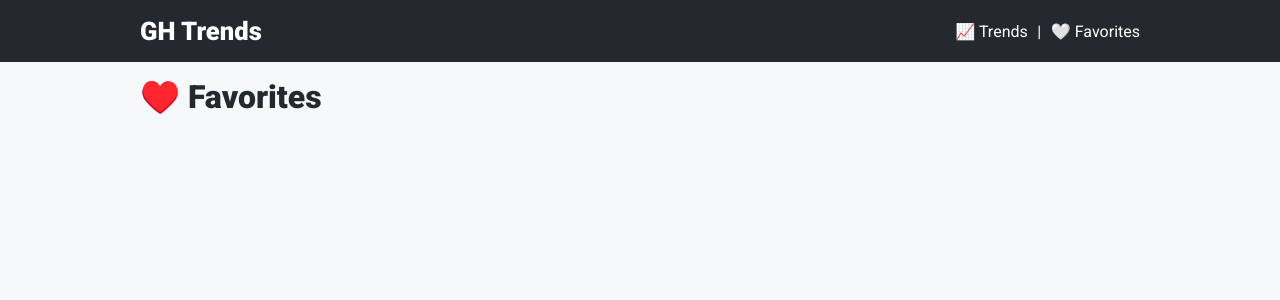
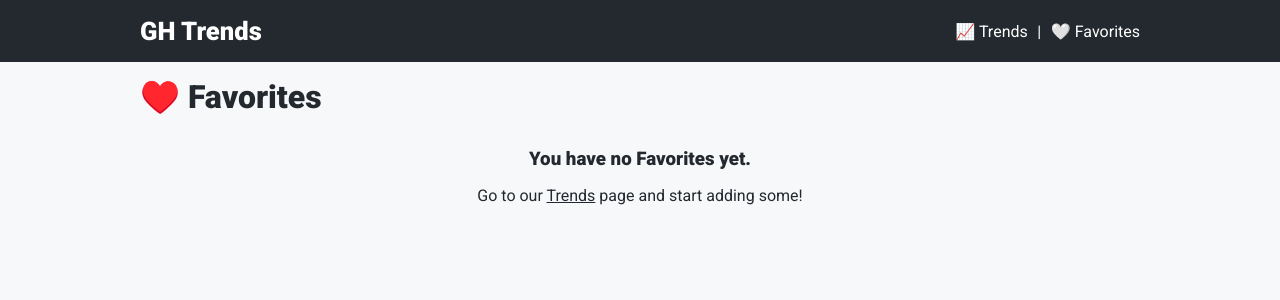
Before and after one commit to cgomes-side-projects/github-trends, a Next.js app: page /favorites in a window 1280 px wide. Shown: the top 300 px of the page. Built offline with nearby package versions, Linux system fonts and the light colour scheme.

Commit message:
Created the Favorites page using localStorage Data

```diff
--- a/src/pages/favorites.tsx
+++ b/src/pages/favorites.tsx
@@ -1,4 +1,9 @@
 import Head from 'next/head';
+import Link from 'next/link';
+import ReposList from '../modules/ReposList/ReposList';
+import { useFavoriteStore } from '../modules/Store/FavoritesStore';
+
+import styles from '../styles/favoritesPage.module.scss';
 
 export default function favorites() {
   return (
@@ -10,7 +15,25 @@ export default function favorites() {
 
       <div className="container">
         <h1>♥️ Favorites</h1>
+        <ListWithState />
       </div>
     </>
   );
 }
+
+function ListWithState() {
+  const storedRepos = useFavoriteStore((state) => Object.values(state.storedRepos));
+
+  if (!storedRepos.length) {
+    return (
+      <section className={styles.noFavorites}>
+        <h3>You have no Favorites yet.</h3>
+        <p>
+          Go to our <Link href="/">Trends</Link> page and start adding some!
+        </p>
+      </section>
+    );
+  }
+
+  return <ReposList repos={storedRepos} />;
+}
--- /dev/null
+++ b/src/styles/favoritesPage.module.scss
@@ -0,0 +1,16 @@
+.noFavorites {
+  margin-top: 2rem;
+  text-align: center;
+
+  h3 {
+    margin-bottom: 1rem;
+  }
+
+  a {
+    text-decoration: underline;
+
+    &:hover {
+      color: royalblue;
+    }
+  }
+}
```
